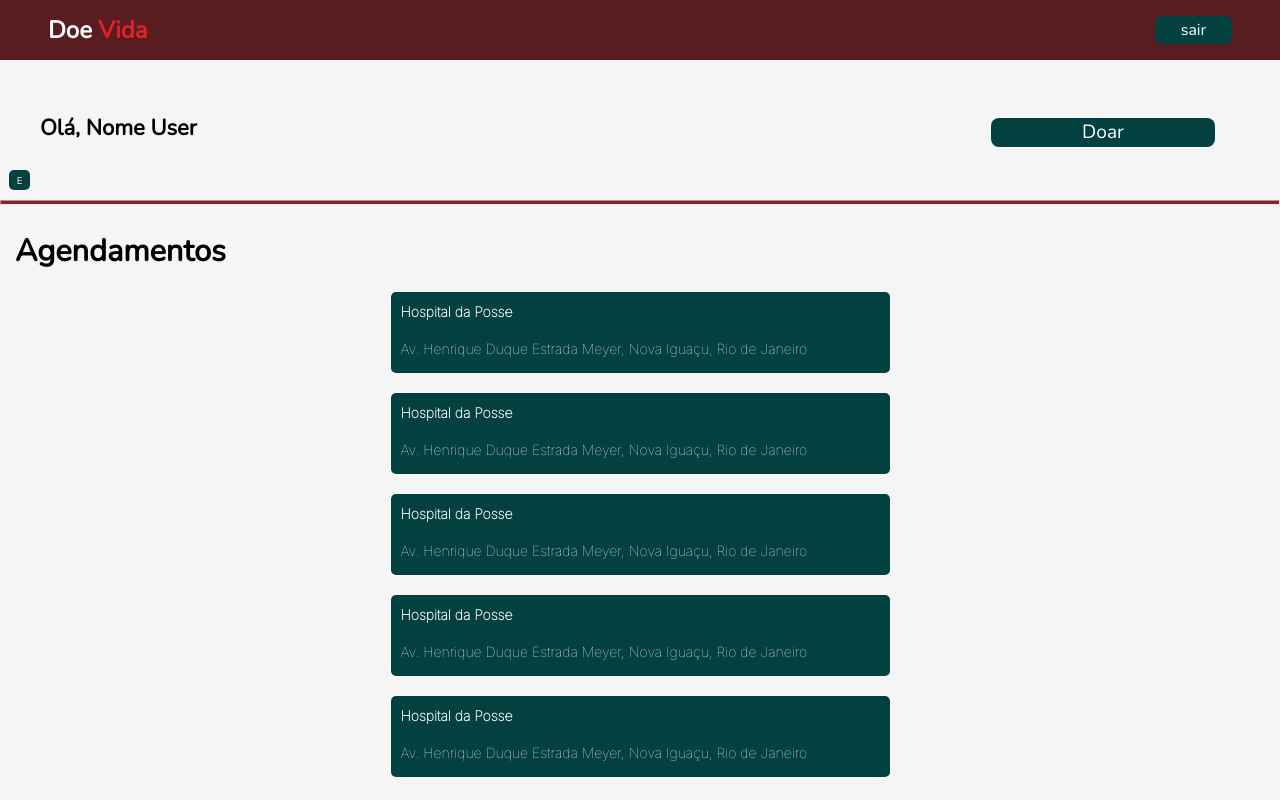
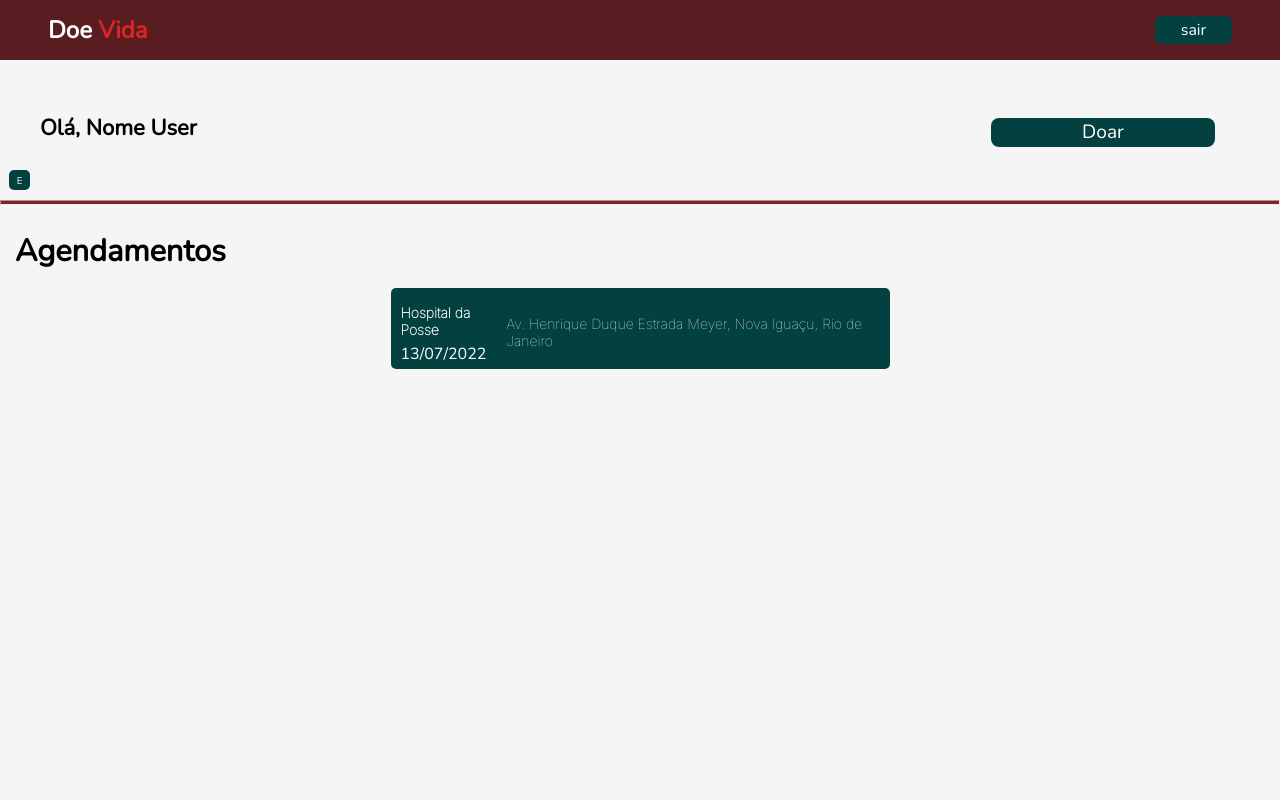
Before and after one commit to carlasuzart/Doe-Vida, a React (Create React App) app: page /Schedules in a window 1280 px wide. Built offline with nearby package versions, Linux system fonts and the light colour scheme.

Commit message:
fix: replaces hospital list for schedules list and minor code adjustments

```diff
--- a/src/Pages/Schedules/index.jsx
+++ b/src/Pages/Schedules/index.jsx
@@ -5,38 +5,25 @@ import { Container } from "./style";
 function Schedules() {
   return (
     <Container>
-      <HeaderAlt/>
-        <div className="topPage">
+      <HeaderAlt />
+      <div className="topPage">
         <div className="Infos">
           <div className="buttonEContainer">
             <button className="E">E</button>
           </div>
-          <h1 className="nameUser">
-
-            Olá, Nome User
-          </h1>
+          <h1 className="nameUser">Olá, Nome User</h1>
         </div>
 
-          <button className="doar">Doar</button>
-
+        <button className="doar">Doar</button>
       </div>
 
       <hr />
       <h2>Agendamentos</h2>
       <main>
         {/*  <h3>Nenhum agendamento</h3>  */}
-  <ul>
-
-      <CardSchedulesUser/>
-      <CardSchedulesUser/>
-      <CardSchedulesUser/>
-      <CardSchedulesUser/>
-      <CardSchedulesUser/>
-
-
-
-
-  </ul>
+        <ul>
+          <CardSchedulesUser />
+        </ul>
       </main>
     </Container>
   );
--- a/src/Pages/Schedules/style.js
+++ b/src/Pages/Schedules/style.js
@@ -3,6 +3,13 @@ import styled from "styled-components";
 export const Container = styled.div`
   height: 100vh;
   background: #f5f5f5;
+
+  ul {
+    display: flex;
+    flex-direction: column;
+    margin-top: 1rem;
+    gap: 1rem;
+  }
 
   .E {
     width: 21px;
@@ -15,16 +22,12 @@ export const Container = styled.div`
     align-items: center;
     margin-right: 10px;
     font-size: 9.74466px;
-
   }
-
-
 
   .buttonEContainer {
     display: flex;
     justify-content: flex-end;
     width: 100vw;
-
   }
   .topPage {
     display: flex;
@@ -54,7 +57,9 @@ export const Container = styled.div`
     transition: 0.4s;
   }
 
-  .doar:hover { background: #046967 }
+  .doar:hover {
+    background: #046967;
+  }
 
   hr {
     background-color: #8d1f28;
@@ -67,7 +72,6 @@ export const Container = styled.div`
     flex-direction: column;
     justify-content: center;
     align-items: center;
-
   }
 
   h2 {
@@ -88,7 +92,7 @@ export const Container = styled.div`
     font-size: 13px;
     margin-bottom: 52px;
   }
-   ul{
+  ul {
     max-height: 70vh;
     overflow-y: auto;
   }
@@ -123,17 +127,15 @@ export const Container = styled.div`
       font-size: 33.4883px;
       margin-top: 212px;
     }
-    .doar{
+    .doar {
       margin-right: 65px;
     }
 
-    ul{
+    ul {
       overflow-y: unset;
-
     }
 
     overflow-x: hidden;
     overflow-y: auto;
-
   }
 `;
--- a/src/components/CardSchedulesUser/index.js
+++ b/src/components/CardSchedulesUser/index.js
@@ -1,24 +1,32 @@
 import styled from "styled-components";
 
 export const Li = styled.li`
+  display: flex;
+  justify-content: space-between;
+  align-items: center;
   list-style: none;
-  margin-top: 20px;
+  display: flex;
   width: 270px;
-  height: 90px;
+  height: 110px;
   background: #034140;
   border-radius: 5px;
   color: #ffffff;
   padding-left: 10px;
   padding-top: 6px;
 
+  cursor: pointer;
+
+  transition: 0.4s;
+  &:hover {
+    background: #046967;
+  }
+
   h4 {
     font-size: 12px;
     font-family: "Inter";
-margin-top: 5px;
-    margin-bottom: 20px;
+    margin-top: 5px;
+    margin-bottom: 5px;
   }
-
-
 
   .endereçoHospital {
     font-size: 13px;
@@ -30,13 +38,11 @@ margin-top: 5px;
     width: 499px;
     height: 81px;
 
-
-    h4{
-        font-size: 14px;
+    h4 {
+      font-size: 14px;
     }
-    .endereçoHospital{
-        font-size: 14px;
+    .endereçoHospital {
+      font-size: 14px;
     }
-
   }
 `;
--- a/src/components/CardSchedulesUser/index.jsx
+++ b/src/components/CardSchedulesUser/index.jsx
@@ -3,9 +3,14 @@ import { Li } from ".";
 function CardSchedulesUser() {
   return (
     <Li>
-      <h4>Hospital da Posse</h4>
+      <div className="infoDiv">
+        <h4>Hospital da Posse</h4>
+        <span>13/07/2022</span>
+      </div>
 
-      <p className="endereçoHospital">Av. Henrique Duque Estrada Meyer, Nova Iguaçu, Rio de Janeiro</p>
+      <p className="endereçoHospital">
+        Av. Henrique Duque Estrada Meyer, Nova Iguaçu, Rio de Janeiro
+      </p>
     </Li>
   );
 }
```
Lines whose indentation alone changed are shown as unchanged.
